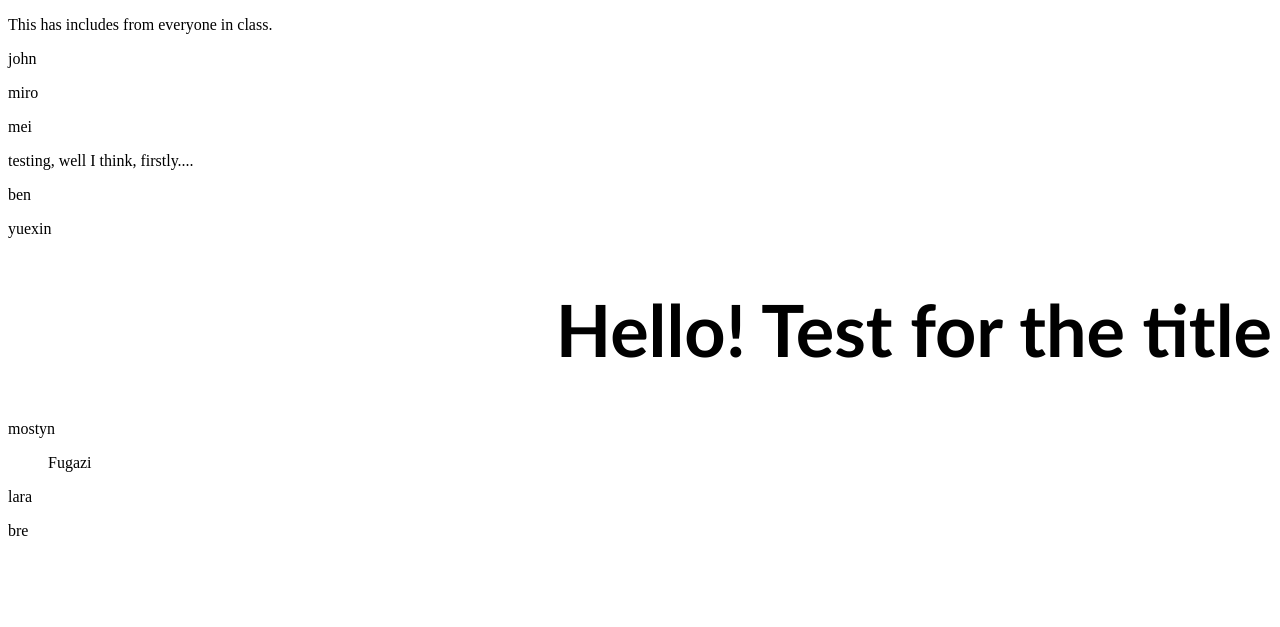
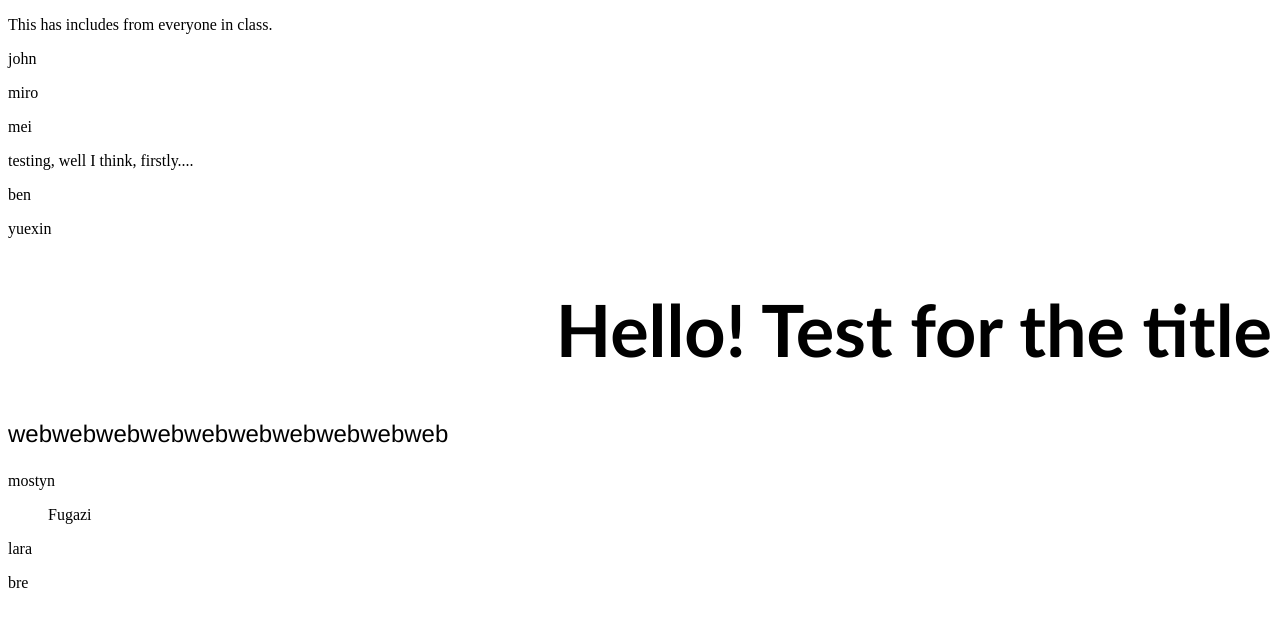
Before and after one commit to risd-gd/wd, a Jekyll site: the page built from _posts/2017-10-09-shared.md, in a window 1280 px wide. Shown: the top 627 px of the page. Built offline with Jekyll 4.4.1, drawn with Linux system fonts in a browser that asks for light colours.

Commit message:
playing around

```diff
--- a/_includes/yuexin.html
+++ b/_includes/yuexin.html
@@ -1,10 +1,16 @@
 <p>yuexin</p>
 
 <h1 class="title">Hello! Test for the title</h1>
+<p class="body">webwebwebwebwebwebwebwebwebweb</p>
 
 <style>
 	.title {
 		font-size: 72px;
 		font-family: calibri;
 	}
+
+	.body {
+		font-size: 24px;
+		font-family: helvetica;
+	}
 </style>
```
